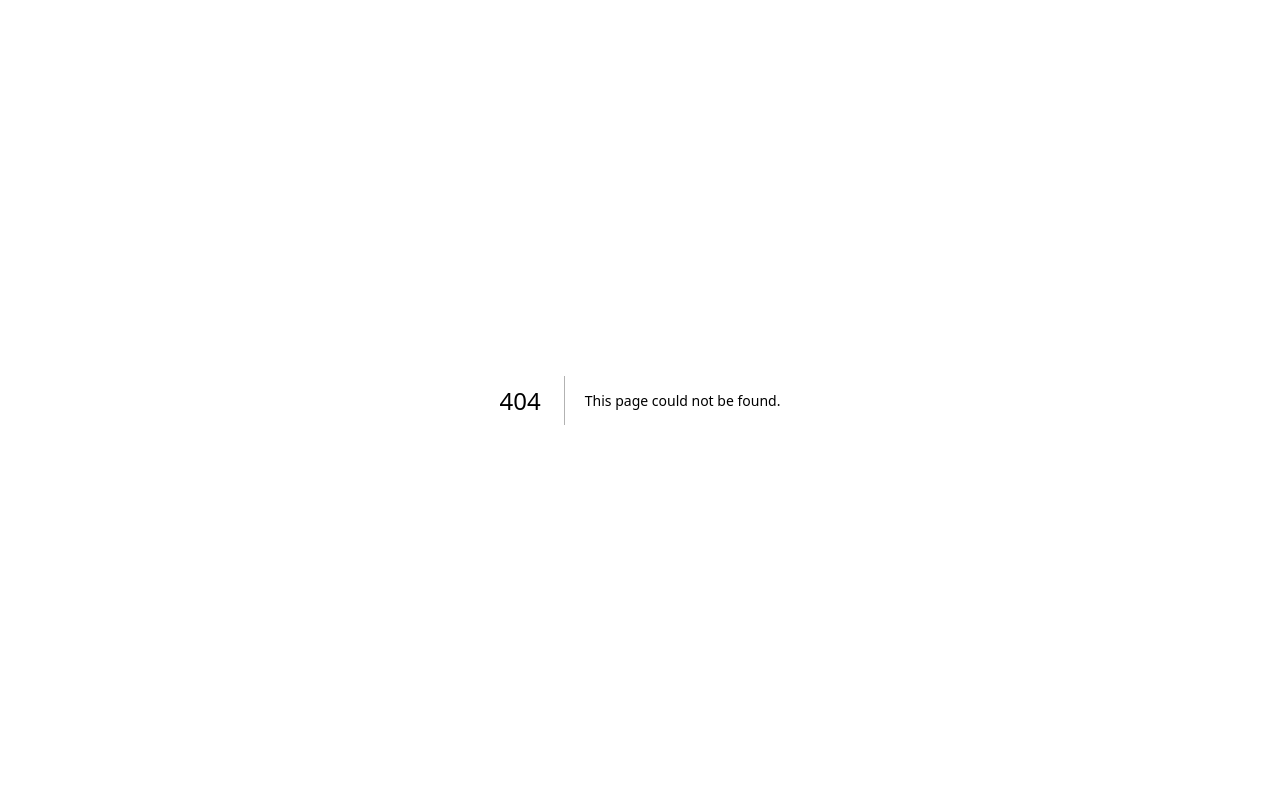
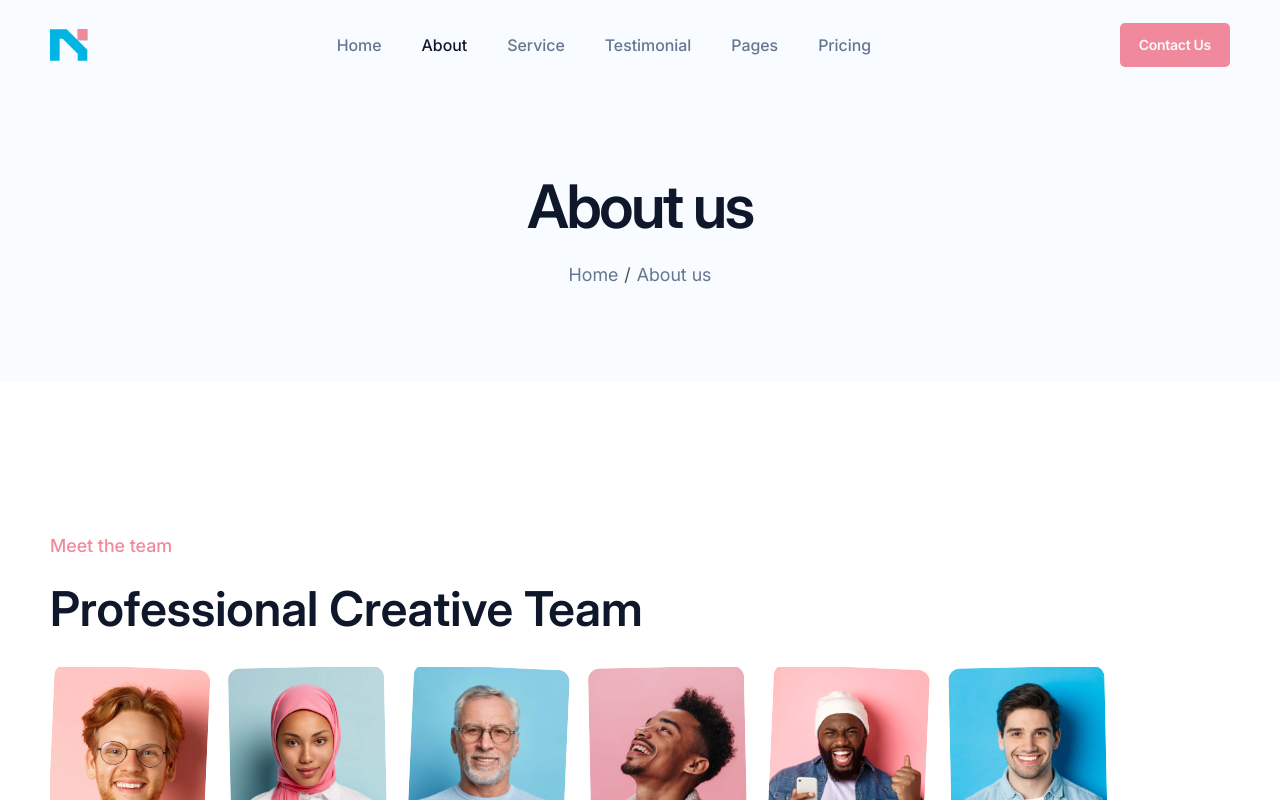
Before and after one commit to EugeneKh1988/agency-client, a Next.js app: page /about in a window 1280 px wide. Before the commit this address had no page. Shown: the top 800 px of the page. Built offline with nearby package versions, Linux system fonts and the light colour scheme.

Commit message:
added about page and breadcrumb component

```diff
--- /dev/null
+++ b/src/app/about/layout.tsx
@@ -0,0 +1,31 @@
+import Contact from "@/components/Contact";
+import Footer from "@/components/Footer";
+import Nav from "@/components/Nav";
+import Team from "@/components/Team";
+import Testimonials from "@/components/Testimonials";
+import Works from "@/components/Works";
+import type { Metadata } from "next";
+
+
+export const metadata: Metadata = {
+  title: "About",
+  description: "Generated by create next app",
+};
+
+export default function AboutLayout({
+  children,
+}: Readonly<{
+  children: React.ReactNode;
+}>) {
+  return (
+    <>
+      <Nav activeMenuName="About" className="bg-zircon" />
+      {children}
+      <Team />
+      <Works />
+      <Testimonials />
+      <Contact />
+      <Footer />
+    </>
+  );
+}
--- /dev/null
+++ b/src/app/about/page.tsx
@@ -0,0 +1,10 @@
+import BreadCrumbs from "@/components/BreadCrumbs";
+
+
+export default function About() {
+  return (
+    <>
+      <BreadCrumbs links={[{name: "Home", href: "/"}, {name: "About us"}]} />
+    </>
+  );
+}
--- a/src/app/globals.css
+++ b/src/app/globals.css
@@ -82,6 +82,20 @@
   --color-orange-peel-950: #452c03;
   --color-orange-peel: #F59E0B;
 
+  --color-zircon-50: #f8fbff;
+  --color-zircon-100: #e0edfe;
+  --color-zircon-200: #badbfd;
+  --color-zircon-300: #7dbdfc;
+  --color-zircon-400: #389cf8;
+  --color-zircon-500: #0e7fe9;
+  --color-zircon-600: #0262c7;
+  --color-zircon-700: #034ea1;
+  --color-zircon-800: #074385;
+  --color-zircon-900: #0c396e;
+  --color-zircon-950: #082449;
+  --color-zircon: #f8fbff;
+
+
   --spacing: 1px;
 
   --breakpoint-2xl: 90rem;
--- /dev/null
+++ b/src/components/BreadCrumbs.tsx
@@ -0,0 +1,37 @@
+import { Breadcrumbs } from "@mantine/core";
+import Link from "next/link";
+import React from "react";
+import Container from "./Container";
+
+
+const BreadCrumbs = ({
+  links,
+  className,
+}: {
+  links: {name: string, href?: string}[],
+  className?: string;
+}) => {
+  const classNameValue = className ? className : '';
+  return (
+    <div className={`bg-zircon ${classNameValue}`}>
+      <Container className="flex flex-col items-center pt-54 pb-66 md:pt-80 md:pb-98">
+        <h1 className="text-[48px] leading-66 font-semibold text-mirage tracking-[-2px] md:text-[60px] md:leading-72 md:tracking-[-0.04em]">{links[links.length - 1].name}</h1>
+        <div className="text-[18px] leading-32 mt-12 md:mt-24">
+          <Breadcrumbs separatorMargin="6px">
+            {links.map((item, index) => (
+              <React.Fragment key={index}>
+                {item.href ? (
+                  <Link href={item.href}>{item.name}</Link>
+                ) : (
+                  <p>{item.name}</p>
+                )}
+              </React.Fragment>
+            ))}
+          </Breadcrumbs>
+        </div>
+      </Container>
+    </div>
+  );
+};
+
+export default BreadCrumbs;
--- a/src/components/Nav.tsx
+++ b/src/components/Nav.tsx
@@ -42,7 +42,8 @@ const Nav: React.FC<NavProps> = ({ className, activeMenuName }) => {
   const classNameValue = className ? `${className}` : "";
 
   return (
-    <Container className={`${classNameValue}`}>
+    <div className={`${classNameValue}`}>
+      <Container>
         <div className="flex justify-between items-center pt-38 lg:pt-0">
           <Link href="/" className="">
             <Image src={Logo} alt="Logo" />
@@ -80,6 +81,7 @@ const Nav: React.FC<NavProps> = ({ className, activeMenuName }) => {
           />
         </div>
       </Container>
+    </div>
   );
 };
 
```
Lines whose indentation alone changed are shown as unchanged.
